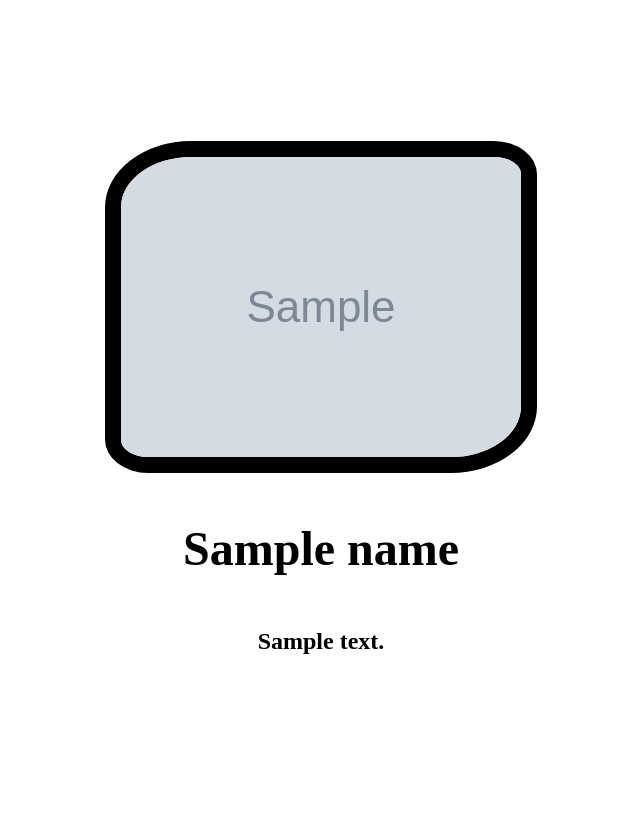
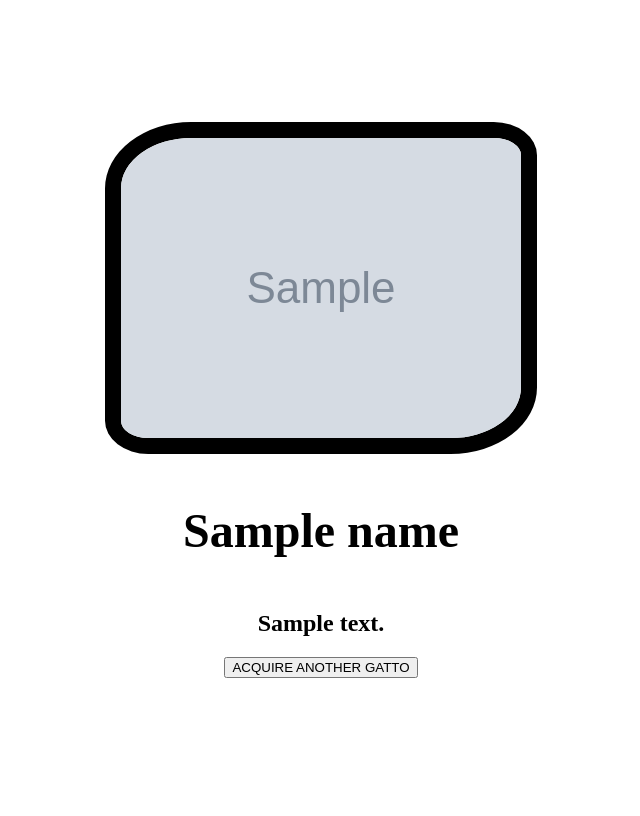
Before and after one commit to HackAtUCI/api-workshop-starter-code, a Flask app: template templates/home.html in a window 1280 px wide. Shown: the whole page, without its empty margins (319-959 px from the left). After the commit the page ends 678 px from the top, so only its background shows below. Run offline with Flask 3, Linux system fonts and the light colour scheme; the template is opened without the code that fills it: most values are stand-ins (such as "Sample title", 1, 10 or a date in 2020); grey boxes marked "Sample" are stand-in pictures.

Commit message:
Added button to get more cat images

```diff
--- a/app.py
+++ b/app.py
@@ -4,13 +4,24 @@ import requests
 app = Flask(__name__)
 
 key_header = {
-    "x-api-key": ""
+    "x-api-key": "live_Qx0SvttrMJ6wrN7bQA1ujdumb11yNRV1ClWFXP4WQgH7W6pE35KXMZlval9jKfAi"
 }
 api_url = "https://api.thecatapi.com/v1/images/search?has_breeds=1"
 
 
 @app.route("/")
 def home():
+    cat_info = acquire_cat()
+
+    return render_template(
+        "home.html",
+        name=cat_info["name"],
+        description=cat_info["description"],
+        img_url=cat_info["img_url"],
+    )
+
+@app.route("/acquire-cat")
+def acquire_cat():
     raw_resp = requests.get(
         api_url,
         headers=key_header,
@@ -18,9 +29,8 @@ def home():
     resp = raw_resp.json()
     cat_info = resp[0]["breeds"][0]
 
-    return render_template(
-        "home.html",
-        name=cat_info["name"],
-        description=cat_info["description"],
-        img_url=resp[0]["url"],
-    )
+    return {
+        "name": cat_info["name"],
+        "description": cat_info["description"],
+        "img_url": resp[0]["url"],
+    }
--- a/static/home.css
+++ b/static/home.css
@@ -3,6 +3,7 @@ body {
     align-items: center;
     justify-content: center;
     height: 100vh;
+    margin: 0;
 }
 
 #center-cat {
@@ -15,7 +16,7 @@ body {
 }
 
 #center-cat>img {
-    max-height: 450px;
+    max-height: 40vh;
 
     margin-bottom: 1em;
 
--- a/templates/home.html
+++ b/templates/home.html
@@ -8,9 +8,28 @@
 </head>
 <body>
     <div id="center-cat">
-        <img src= {{ img_url }} alt="random cat image"/>
+        <img id="cat-image" src={{ img_url }} alt="random cat image"/>
         <h1 id="name-header">{{ name }}</h1>
-        <h2>{{ description }}</h2>
+        <h2 id="description">{{ description }}</h2>
+        <button id="get-cat">ACQUIRE ANOTHER GATTO</button>
     </div>
+    <script>
+        function getCat() {
+            const cat_url = {{ url_for("acquire_cat")|tojson }};
+            fetch(cat_url)
+            .then(response => response.json())
+            .then((data) => {
+                let cat_img = document.getElementById("cat-image");
+                cat_img.setAttribute("src", data.img_url);
+
+                let name = document.getElementById("name-header");
+                name.innerHTML = data.name;
+
+                let desc = document.getElementById("description");
+                desc.innerHTML = data.description;
+            });
+        }
+        document.getElementById("get-cat").addEventListener("click", getCat);
+    </script>
 </body>
 </html>
```
